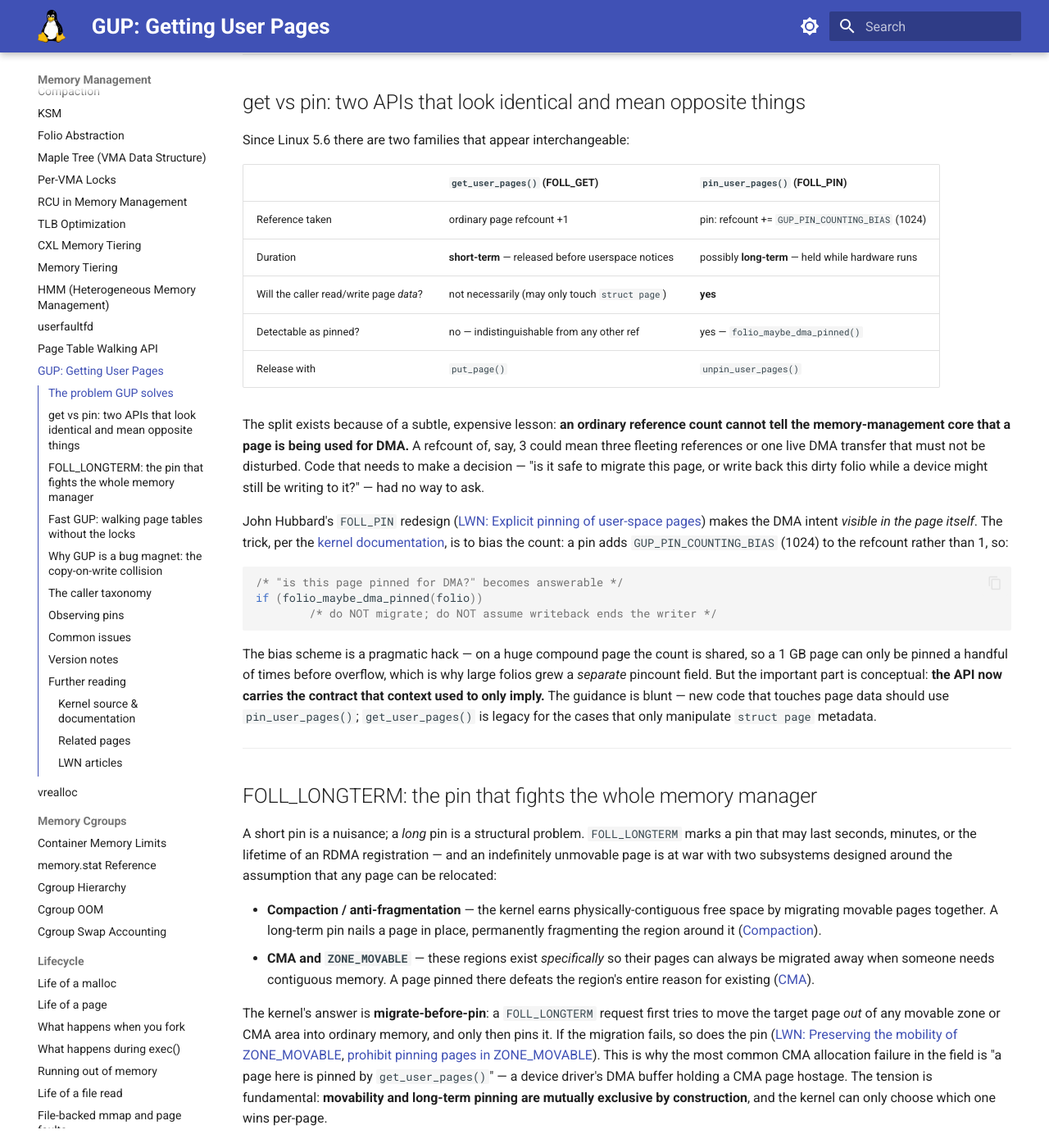
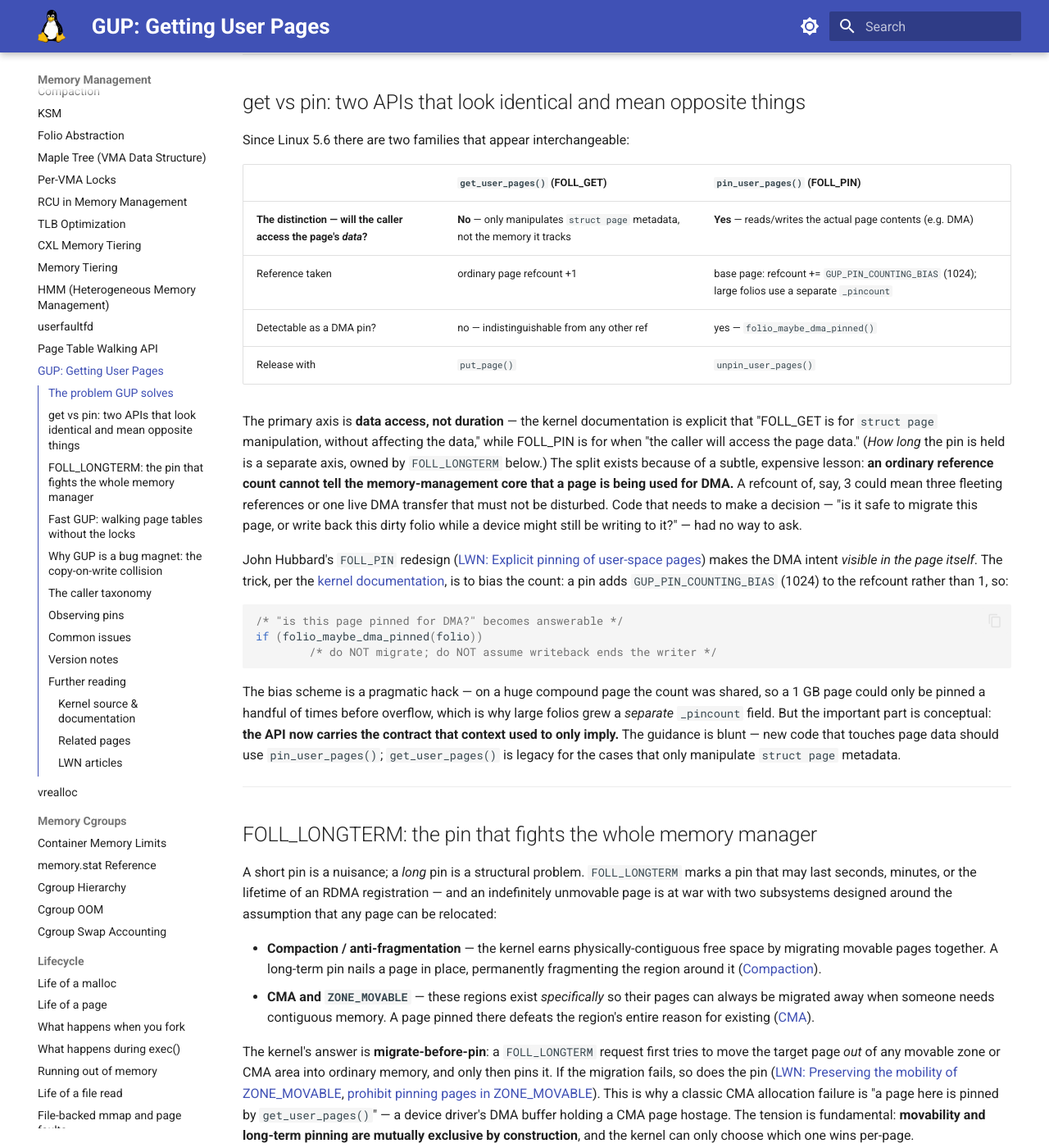
Before and after one commit to laveeshb/linux-kernel-internals, an MkDocs documentation site: the page built from docs/mm/gup.md, in a window 1280 px wide and 1400 px high, scrolled down 1229 px. Shown: the whole window at 82% size. Built offline with MkDocs 1.6.1 and Material for MkDocs 9.7.7, drawn with Linux system fonts in a browser that asks for light colours; some of the changed text lies outside the part shown.

Commit message:
Correct the get/pin API description
Two substantive errors in the page:

- The get-vs-pin comparison led with duration (short- vs long-term),
  but the actual distinction is whether the caller accesses the page's
  data: FOLL_GET is for struct-page manipulation, FOLL_PIN is for code
  that reads/writes the memory (DMA). Duration is a separate axis owned
  by FOLL_LONGTERM. Reframed the table around data access.

- The caller taxonomy showed FOLL_PIN being passed to pin_user_pages*()
  (e.g. 'pin_user_pages(FOLL_PIN | FOLL_LONGTERM)'). FOLL_PIN is internal
  to gup and must not appear at call sites; the wrappers set it. Removed
  it from every row and added a note.

Also: past-tense the compound-page pin-count overflow (fixed by the
folio _pincount field) and soften an overstated 'most common CMA
failure' claim.

````diff
--- a/docs/mm/gup.md
+++ b/docs/mm/gup.md
@@ -43,13 +43,12 @@
 
 | | `get_user_pages()` (FOLL_GET) | `pin_user_pages()` (FOLL_PIN) |
 |---|---|---|
-| Reference taken | ordinary page refcount +1 | pin: refcount += `GUP_PIN_COUNTING_BIAS` (1024) |
-| Duration | **short-term** — released before userspace notices | possibly **long-term** — held while hardware runs |
-| Will the caller read/write page *data*? | not necessarily (may only touch `struct page`) | **yes** |
-| Detectable as pinned? | no — indistinguishable from any other ref | yes — `folio_maybe_dma_pinned()` |
+| **The distinction — will the caller access the page's *data*?** | **No** — only manipulates `struct page` metadata, not the memory it tracks | **Yes** — reads/writes the actual page contents (e.g. DMA) |
+| Reference taken | ordinary page refcount +1 | base page: refcount += `GUP_PIN_COUNTING_BIAS` (1024); large folios use a separate `_pincount` |
+| Detectable as a DMA pin? | no — indistinguishable from any other ref | yes — `folio_maybe_dma_pinned()` |
 | Release with | `put_page()` | `unpin_user_pages()` |
 
-The split exists because of a subtle, expensive lesson: **an ordinary reference count cannot tell the memory-management core that a page is being used for DMA.** A refcount of, say, 3 could mean three fleeting references or one live DMA transfer that must not be disturbed. Code that needs to make a decision — "is it safe to migrate this page, or write back this dirty folio while a device might still be writing to it?" — had no way to ask.
+The primary axis is **data access, not duration** — the kernel documentation is explicit that "FOLL_GET is for `struct page` manipulation, without affecting the data," while FOLL_PIN is for when "the caller will access the page data." (*How long* the pin is held is a separate axis, owned by `FOLL_LONGTERM` below.) The split exists because of a subtle, expensive lesson: **an ordinary reference count cannot tell the memory-management core that a page is being used for DMA.** A refcount of, say, 3 could mean three fleeting references or one live DMA transfer that must not be disturbed. Code that needs to make a decision — "is it safe to migrate this page, or write back this dirty folio while a device might still be writing to it?" — had no way to ask.
 
 John Hubbard's `FOLL_PIN` redesign ([LWN: Explicit pinning of user-space pages](https://lwn.net/Articles/807108/)) makes the DMA intent *visible in the page itself*. The trick, per the [kernel documentation](https://docs.kernel.org/core-api/pin_user_pages.html), is to bias the count: a pin adds `GUP_PIN_COUNTING_BIAS` (1024) to the refcount rather than 1, so:
 
@@ -59,7 +58,7 @@
         /* do NOT migrate; do NOT assume writeback ends the writer */
 ```
 
-The bias scheme is a pragmatic hack — on a huge compound page the count is shared, so a 1 GB page can only be pinned a handful of times before overflow, which is why large folios grew a *separate* pincount field. But the important part is conceptual: **the API now carries the contract that context used to only imply.** The guidance is blunt — new code that touches page data should use `pin_user_pages()`; `get_user_pages()` is legacy for the cases that only manipulate `struct page` metadata.
+The bias scheme is a pragmatic hack — on a huge compound page the count was shared, so a 1 GB page could only be pinned a handful of times before overflow, which is why large folios grew a *separate* `_pincount` field. But the important part is conceptual: **the API now carries the contract that context used to only imply.** The guidance is blunt — new code that touches page data should use `pin_user_pages()`; `get_user_pages()` is legacy for the cases that only manipulate `struct page` metadata.
 
 ---
 
@@ -70,7 +69,7 @@
 - **Compaction / anti-fragmentation** — the kernel earns physically-contiguous free space by migrating movable pages together. A long-term pin nails a page in place, permanently fragmenting the region around it ([Compaction](compaction.md)).
 - **CMA and `ZONE_MOVABLE`** — these regions exist *specifically* so their pages can always be migrated away when someone needs contiguous memory. A page pinned there defeats the region's entire reason for existing ([CMA](cma.md)).
 
-The kernel's answer is **migrate-before-pin**: a `FOLL_LONGTERM` request first tries to move the target page *out* of any movable zone or CMA area into ordinary memory, and only then pins it. If the migration fails, so does the pin ([LWN: Preserving the mobility of ZONE_MOVABLE](https://lwn.net/Articles/843326/), [prohibit pinning pages in ZONE_MOVABLE](https://lwn.net/Articles/843143/)). This is why the most common CMA allocation failure in the field is "a page here is pinned by `get_user_pages()`" — a device driver's DMA buffer holding a CMA page hostage. The tension is fundamental: **movability and long-term pinning are mutually exclusive by construction**, and the kernel can only choose which one wins per-page.
+The kernel's answer is **migrate-before-pin**: a `FOLL_LONGTERM` request first tries to move the target page *out* of any movable zone or CMA area into ordinary memory, and only then pins it. If the migration fails, so does the pin ([LWN: Preserving the mobility of ZONE_MOVABLE](https://lwn.net/Articles/843326/), [prohibit pinning pages in ZONE_MOVABLE](https://lwn.net/Articles/843143/)). This is why a classic CMA allocation failure is "a page here is pinned by `get_user_pages()`" — a device driver's DMA buffer holding a CMA page hostage. The tension is fundamental: **movability and long-term pinning are mutually exclusive by construction**, and the kernel can only choose which one wins per-page.
 
 ---
 
@@ -102,13 +101,13 @@
 
 | Case | Caller | Correct call |
 |------|--------|--------------|
-| 1 | **Direct I/O** — short-lived buffer, DMA completes soon | `pin_user_pages_fast(FOLL_PIN)` |
-| 2 | **RDMA / long-lived DMA** — buffer registered indefinitely | `pin_user_pages(FOLL_PIN \| FOLL_LONGTERM)` |
+| 1 | **Direct I/O** — short-lived buffer, DMA completes soon | `pin_user_pages_fast()` |
+| 2 | **RDMA / long-lived DMA** — buffer registered indefinitely | `pin_user_pages(..., FOLL_LONGTERM)` |
 | 3 | **MMU-notifier users** — track the mapping, re-fetch on invalidation | often no pin needed |
-| 4 | **`struct page` manipulation only** — never touches page *data* | `get_user_pages()` (FOLL_GET) |
-| 5 | **Writing to page data** | `pin_user_pages(FOLL_PIN)` |
+| 4 | **`struct page` manipulation only** — never touches page *data* | `get_user_pages()` |
+| 5 | **Writing to page data** | `pin_user_pages()` |
 
-The rule of thumb the documentation pushes: if you will access the *data*, use `FOLL_PIN`; if the access outlives the syscall, add `FOLL_LONGTERM` and accept the migrate-first cost.
+You never pass `FOLL_PIN` yourself — it is internal to GUP and "should not appear at the gup call sites"; you pick the `pin_user_pages*()` wrapper and it sets `FOLL_PIN` for you. The rule of thumb the documentation pushes: if you will access the *data*, use a pin; if the access outlives the syscall, add `FOLL_LONGTERM` and accept the migrate-first cost.
 
 ---
 
````
